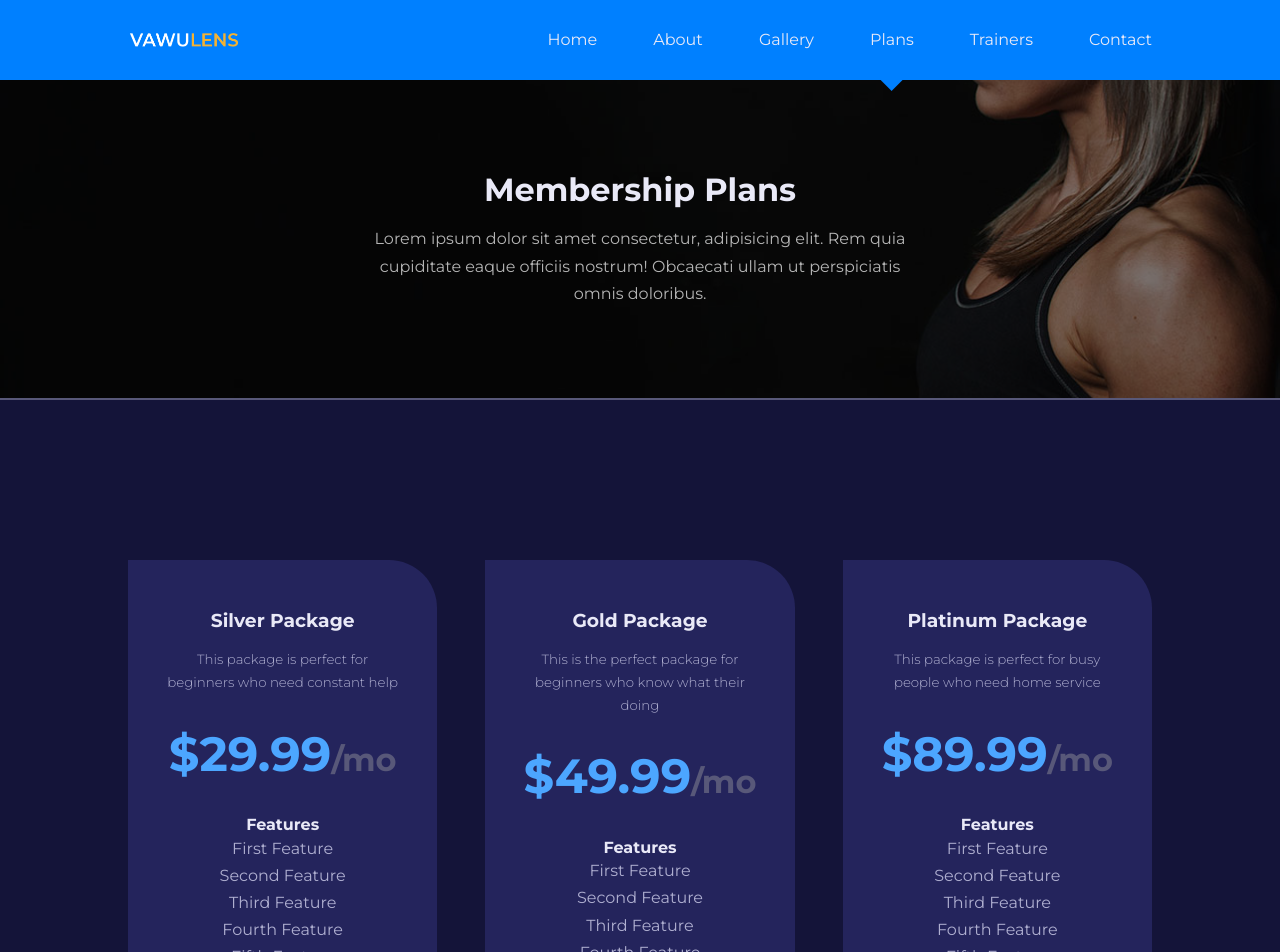
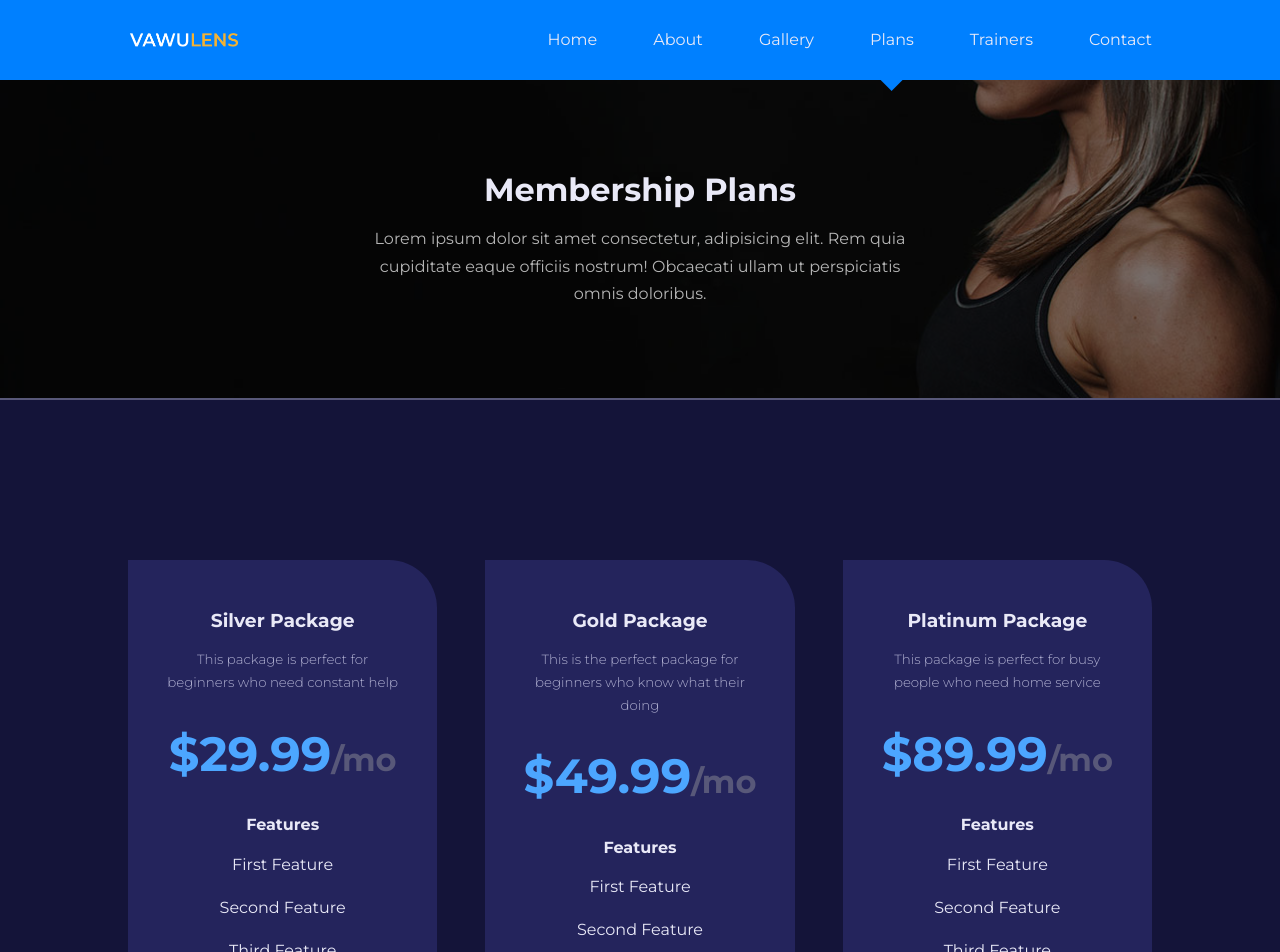
Before and after one commit to erickdc7/react-trainer-website, a React (Create React App) app: page /plans in a window 1280 px wide. Shown: the top 952 px of the page. Built offline with nearby package versions, Linux system fonts and the light colour scheme; the HTML template or start-up script is replaced by a standard one.

Commit message:
plan p styles added to plans.css

```diff
--- a/src/pages/plans/plans.css
+++ b/src/pages/plans/plans.css
@@ -25,3 +25,8 @@
 .plan h4 {
   margin-top: 2rem;
 }
+
+.plan p {
+  margin-top: 1rem;
+  color: var(--color-gray-100);
+}
```
